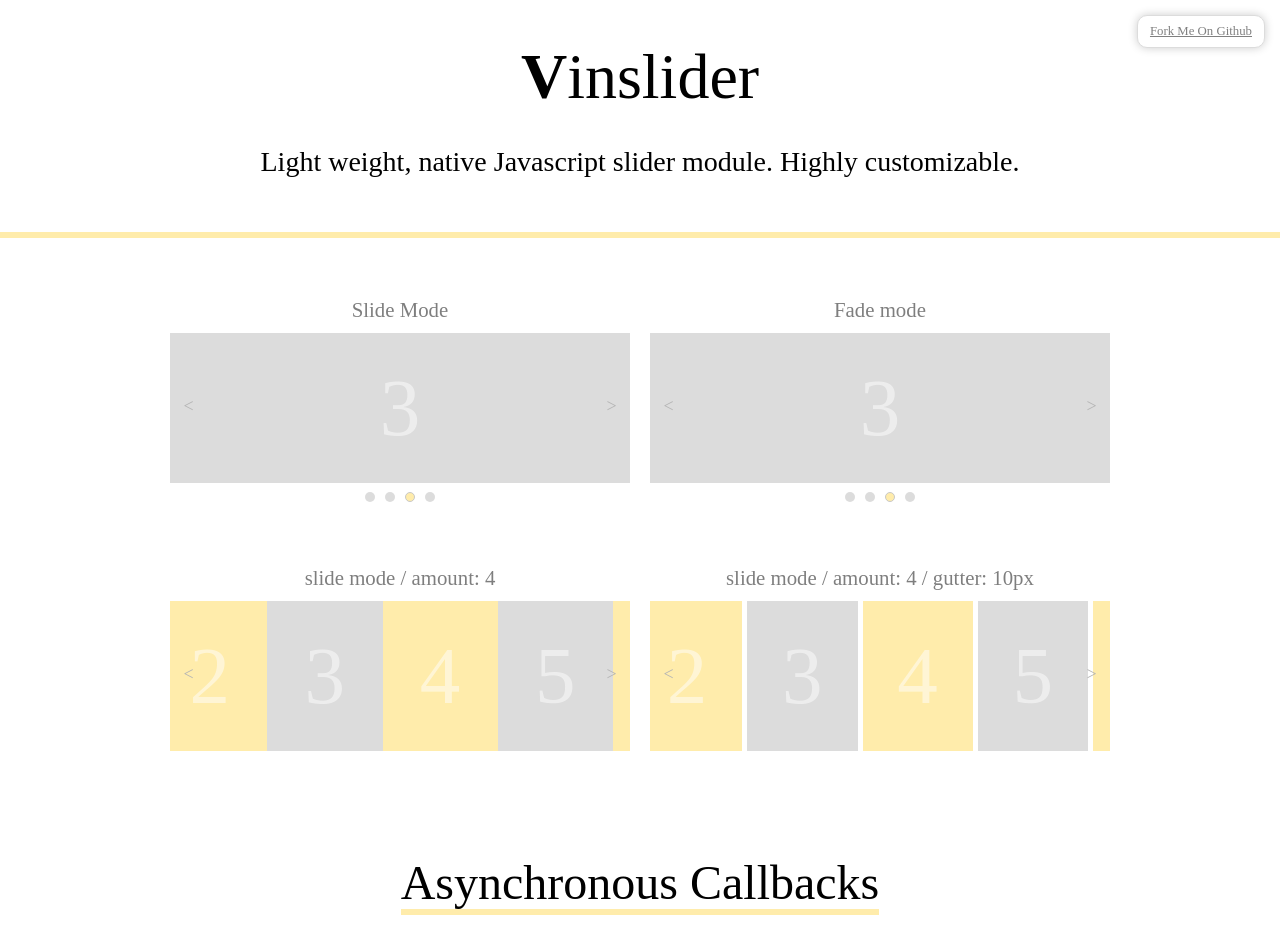
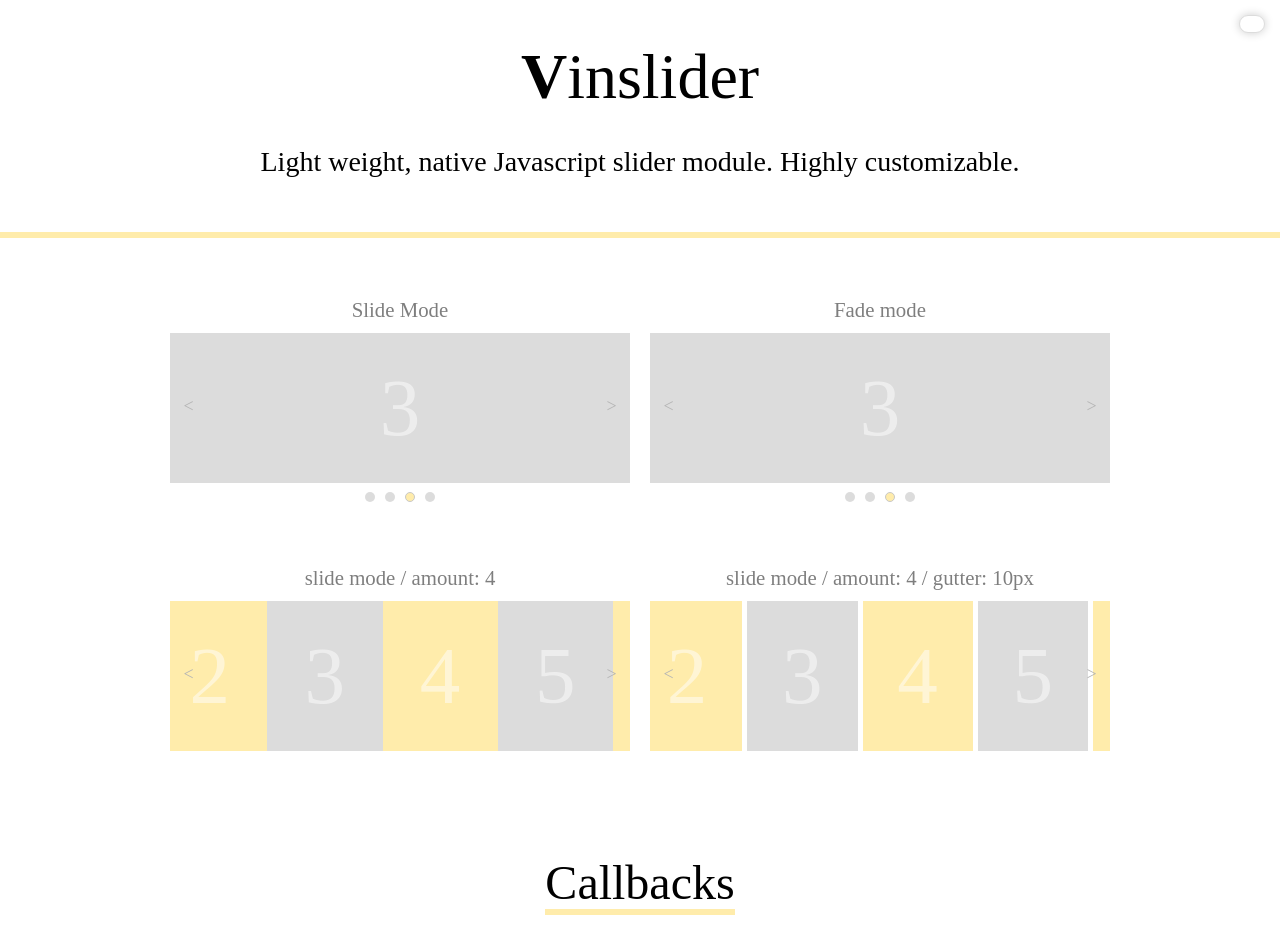
Before and after one commit to 77Vincent/vinslider, a website: page index.html in a window 1280 px wide. Shown: the top 943 px of the page. Drawn offline with Linux system fonts and the light colour scheme.

Commit message:
restructure

```diff
--- a/index.html
+++ b/index.html
@@ -22,7 +22,7 @@
             <h3>Light weight, native Javascript slider module. Highly customizable.</h3>
         </div>
     </header>
-    <a href="https://github.com/77Vincent/vinslider" target="_blank" class="fork">fork me on github</a>
+    <a href="https://github.com/77Vincent/vinslider" target="_blank" class="fork"></a>
     <div class="wrapper">
         <div class="clearfix">
 
@@ -76,7 +76,7 @@
         </div>
 
         <div class="text-center callbacks">
-            <h2><span>Asynchronous Callbacks</span></h2>
+            <h2><span>Callbacks</span></h2>
             <div class="vinslider">
                 <ul>
                     <li><h4>1</h4></li>
--- a/src/index.js
+++ b/src/index.js
@@ -1,5 +1,5 @@
 import 'scaffold.css'
-import './css/vinslider.css'
-import './css/custom.css'
+import './modules/vinslider.css'
 
-import './js/custom.js'
+import './site/custom.css'
+import './site/custom.js'
--- a/src/modules.js
+++ b/src/modules.js
@@ -1,2 +1,2 @@
-import './css/vinslider.css'
-import './js/vinslider.js'
+import './modules/vinslider.css'
+import './modules/vinslider.js'
--- a/src/js/custom.js
+++ b/src/site/custom.js
@@ -1,5 +1,5 @@
 import $ from 'jquery'
-import Vinslider from './vinslider.js'
+import Vinslider from '../modules/vinslider.js'
 
 var custom = {
     init() {
```
Also changed, not shown: src/modules/vinslider.js (renamed from src/js/vinslider.js, +0 -12 lines), src/modules/vinslider.css (renamed from src/css/vinslider.css), src/site/custom.css (renamed from src/css/custom.css).
